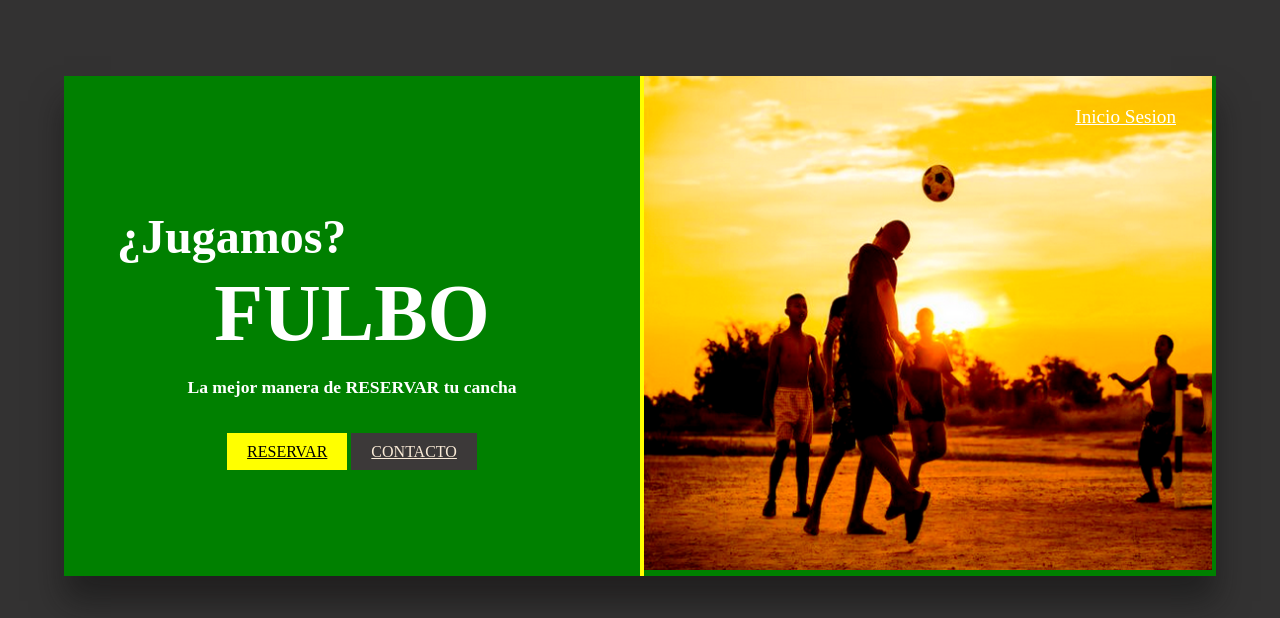
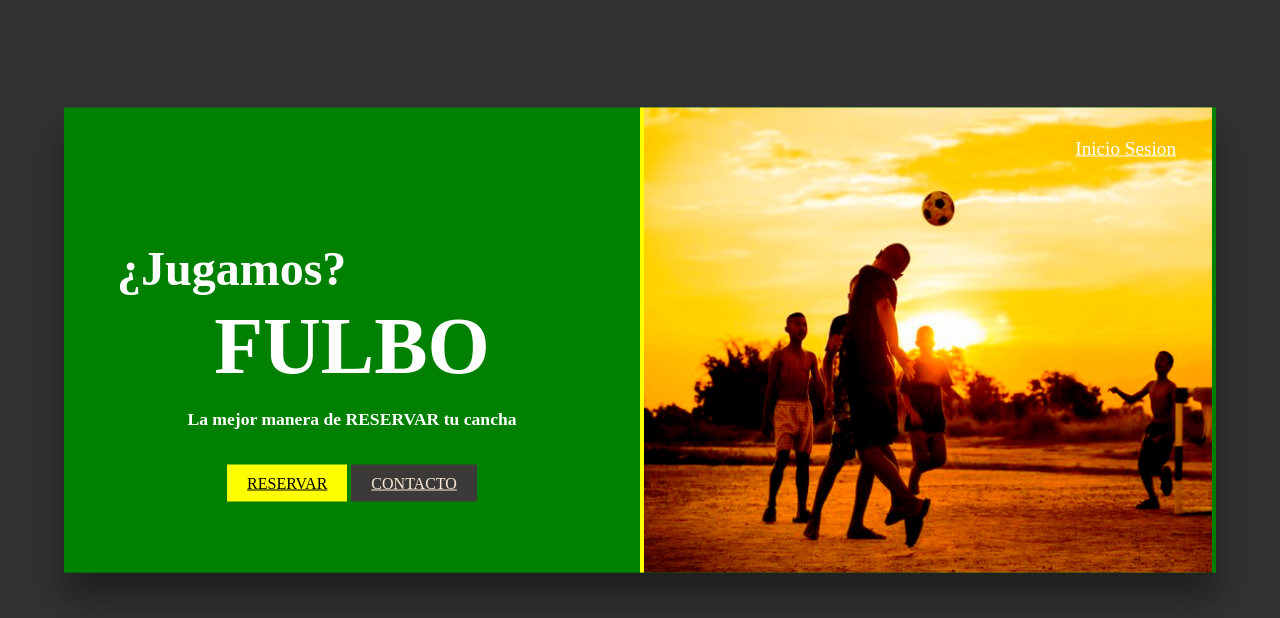
Before and after one commit to MIrokj/Practica-TP0, a plain HTML site: page Home.html in a window 1280 px wide. Shown: the part 100-718 px from the top of the page. Drawn offline with Linux system fonts and the light colour scheme.

Commit message:
modif gral.

```diff
--- a/EstiloHome.css
+++ b/EstiloHome.css
@@ -62,7 +62,7 @@ header{
 
 /* Estilos generales para la sección principal del contenido */
 section {
-    height: 500px;
+    height: 465px;
     display: flex;
     margin: 2% auto;
 }
@@ -75,8 +75,10 @@ section {
     transform: translate(-50%, -50%);
     width: 90%; /* Ajustar según sea necesario */
     max-width: 1168px; /* Ajustar según sea necesario */
+
     background: green;
     box-shadow: 0 25px 30px rgba(14, 13, 13, 0.5);
+    margin-top: 40px;
 }
 
 /* Estilos responsivos para el primer contenedor de texto */
@@ -105,11 +107,12 @@ section {
 /* Estilos contenedor para la imagen */
 .imagen {
     width: 100%; /* 2 imágenes por fila en pantallas más grandes */
+    height: 20%;
 }
 
 .imagen img {
-    max-width: 100%; /* Hacer la imagen responsiva */
-    height: auto;
+    width: 100%; /* Hacer la imagen responsiva */
+    height: 500%;
 }
 
 
--- a/Home.html
+++ b/Home.html
@@ -49,7 +49,7 @@
                     <a class="boton-sesion" href="Login.html">Inicio Sesion</a>
                 </div>
                 <div class="imagen">
-                    <img src="../Imagenes/img2.png" alt="Imagen 2">
+                    <img src="Imagenes/img2.png" alt="Imagen 2">
                     <a class="boton-sesion" href="Login.html">Inicio Sesion</a>
                 </div>
                 <div class="imagen">
```
Also changed, not shown: 1 other file.
